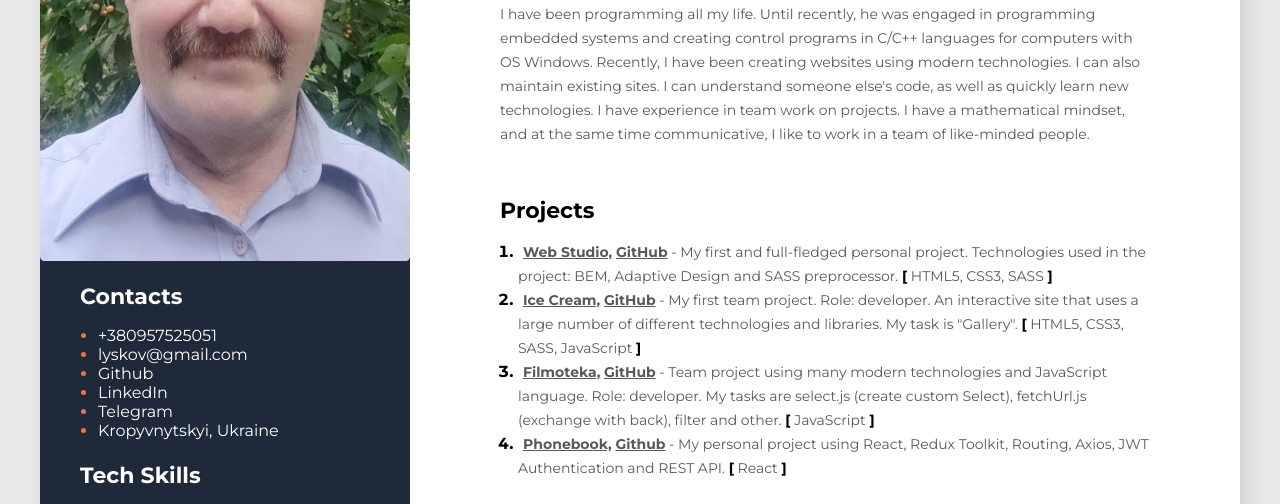
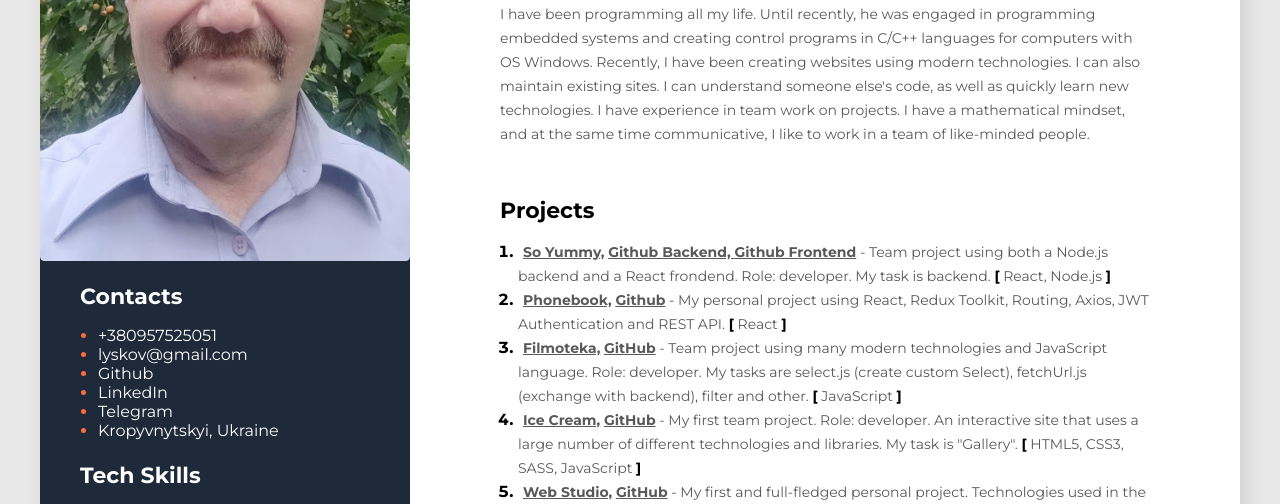
Before and after one commit to IhorLyskov/myResume, a plain HTML site: page index.html in a window 1280 px wide. Shown: the part 289-793 px from the top of the page. Drawn offline with Linux system fonts and the light colour scheme.

Commit message:
So Yummy

```diff
--- a/index.html
+++ b/index.html
@@ -37,20 +37,67 @@
             <li class="my-projects-item">
               <span class="my-projects-text">
                 <a
-                  href="https://ihorlyskov.github.io/WebStudio/"
+                  href="https://team-team-yummy.netlify.app/"
                   target="_blank"
                   class="my-projects-link"
-                  ><b>Web Studio,</b></a
+                  ><b>So Yummy,</b></a
                 >
                 <a
-                  href="https://github.com/IhorLyskov/WebStudio"
+                  href="https://github.com/AlexTanetsDev/yummy-team4-nodeJs-project"
+                  target="_blank"
+                  class="my-projects-link"
+                  ><b> Github Backend, </b></a
+                >
+                <a
+                  href="https://github.com/AlexTanetsDev/yummy-team4-react-project"
+                  target="_blank"
+                  class="my-projects-link"
+                  ><b>Github Frontend</b></a
+                >
+                - Team project using both a Node.js backend and a React frondend. Role: developer.
+                My task is backend.
+                <span class="my-projects-bracket">[</span> React, Node.js
+                <span class="my-projects-bracket">]</span>
+              </span>
+            </li>
+            <li class="my-projects-item">
+              <span class="my-projects-text">
+                <a
+                  href="https://ihorlyskov.github.io/phonebook"
+                  target="_blank"
+                  class="my-projects-link"
+                  ><b>Phonebook,</b></a
+                >
+                <a
+                  href="https://github.com/IhorLyskov/phonebook"
+                  target="_blank"
+                  class="my-projects-link"
+                  ><b> Github</b></a
+                >
+                - My personal project using React, Redux Toolkit, Routing, Axios, JWT Authentication
+                and REST API.
+                <span class="my-projects-bracket">[</span> React
+                <span class="my-projects-bracket">]</span>
+              </span>
+            </li>
+            <li class="my-projects-item">
+              <span class="my-projects-text">
+                <a
+                  href="https://alenakabushko.github.io/GoTea_JS_project/"
+                  target="_blank"
+                  class="my-projects-link"
+                  ><b>Filmoteka,</b></a
+                >
+                <a
+                  href="https://github.com/IhorLyskov/GoTea_JS_project"
                   target="_blank"
                   class="my-projects-link"
                   ><b> GitHub</b></a
                 >
-                - My first and full-fledged personal project. Technologies used in the project: BEM,
-                Adaptive Design and SASS preprocessor.
-                <span class="my-projects-bracket">[</span> HTML5, CSS3, SASS
+                - Team project using many modern technologies and JavaScript language. Role:
+                developer. My tasks are select.js (create custom Select), fetchUrl.js (exchange with
+                backend), filter and other.
+                <span class="my-projects-bracket">[</span> JavaScript
                 <span class="my-projects-bracket">]</span>
               </span>
             </li>
@@ -77,46 +124,31 @@
             <li class="my-projects-item">
               <span class="my-projects-text">
                 <a
-                  href="https://alenakabushko.github.io/GoTea_JS_project/"
+                  href="https://ihorlyskov.github.io/WebStudio/"
                   target="_blank"
                   class="my-projects-link"
-                  ><b>Filmoteka,</b></a
+                  ><b>Web Studio,</b></a
                 >
                 <a
-                  href="https://github.com/IhorLyskov/GoTea_JS_project"
+                  href="https://github.com/IhorLyskov/WebStudio"
                   target="_blank"
                   class="my-projects-link"
                   ><b> GitHub</b></a
                 >
-                - Team project using many modern technologies and JavaScript language. Role:
-                developer. My tasks are select.js (create custom Select), fetchUrl.js (exchange with
-                back), filter and other.
-                <span class="my-projects-bracket">[</span> JavaScript
-                <span class="my-projects-bracket">]</span>
-              </span>
-            </li>
-            <li class="my-projects-item">
-              <span class="my-projects-text">
-                <a
-                  href="https://ihorlyskov.github.io/phonebook"
-                  target="_blank"
-                  class="my-projects-link"
-                  ><b>Phonebook,</b></a
-                >
-                <a
-                  href="https://github.com/IhorLyskov/phonebook"
-                  target="_blank"
-                  class="my-projects-link"
-                  ><b> Github</b></a
-                >
-                - My personal project using React, Redux Toolkit, Routing, Axios, JWT Authentication
-                and REST API.
-                <span class="my-projects-bracket">[</span> React
+                - My first and full-fledged personal project. Technologies used in the project: BEM,
+                Adaptive Design and SASS preprocessor.
+                <span class="my-projects-bracket">[</span> HTML5, CSS3, SASS
                 <span class="my-projects-bracket">]</span>
               </span>
             </li>
           </ol>
         </div>
+
+        <!-- Embedded software developer for an advertising firm to manage LED products.
+January 2012 - March 2022 | "L-Art", Ukraine
+Developer of C/C++ software for managing the video surveillance system at a nuclear power plant.
+March 2016 - March 2021 | "Radiy", Ukraine -->
+
         <div class="my-work-experience-section">
           <h3 class="main-content-title">Work Experience</h3>
           <div class="my-work-experience-company-block-3">
```
